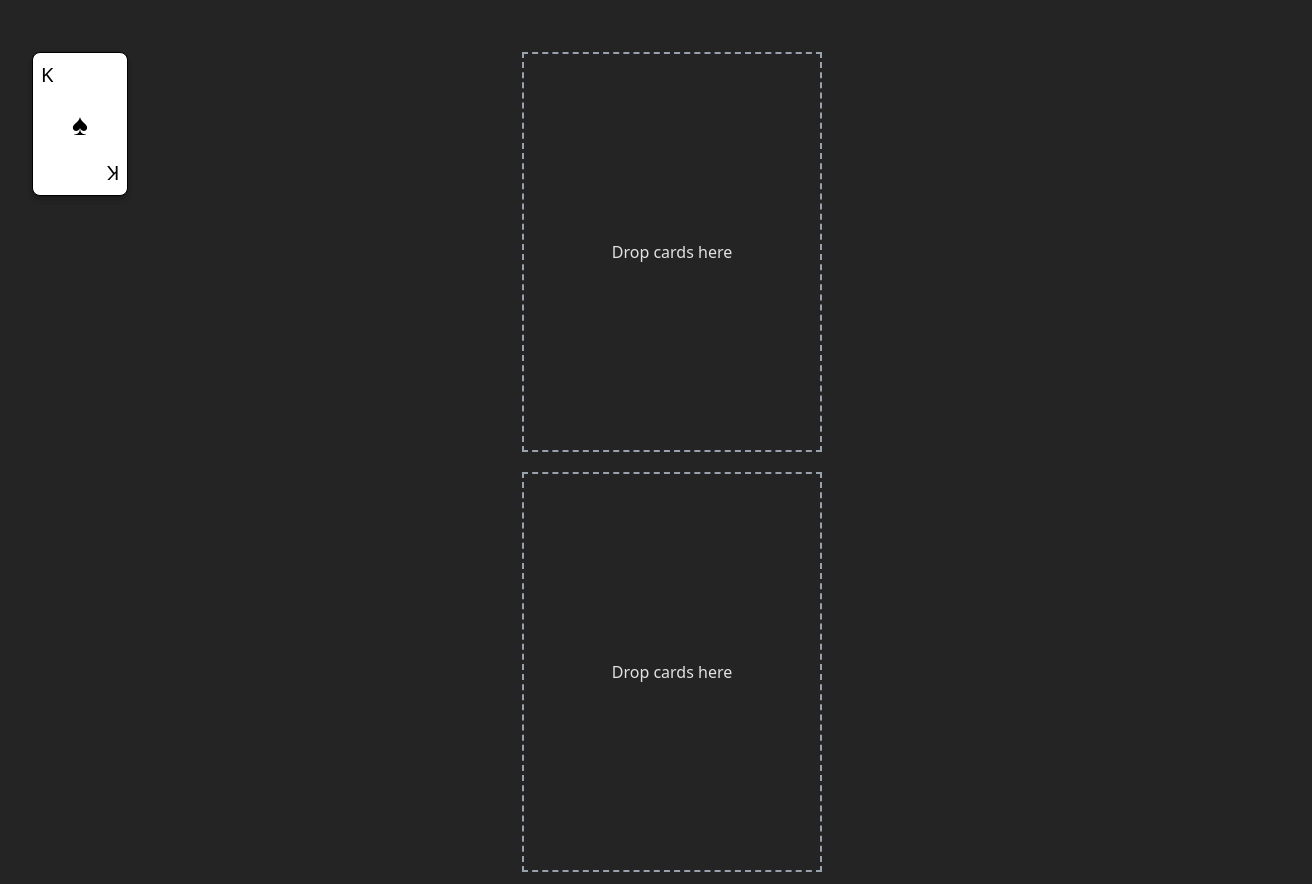
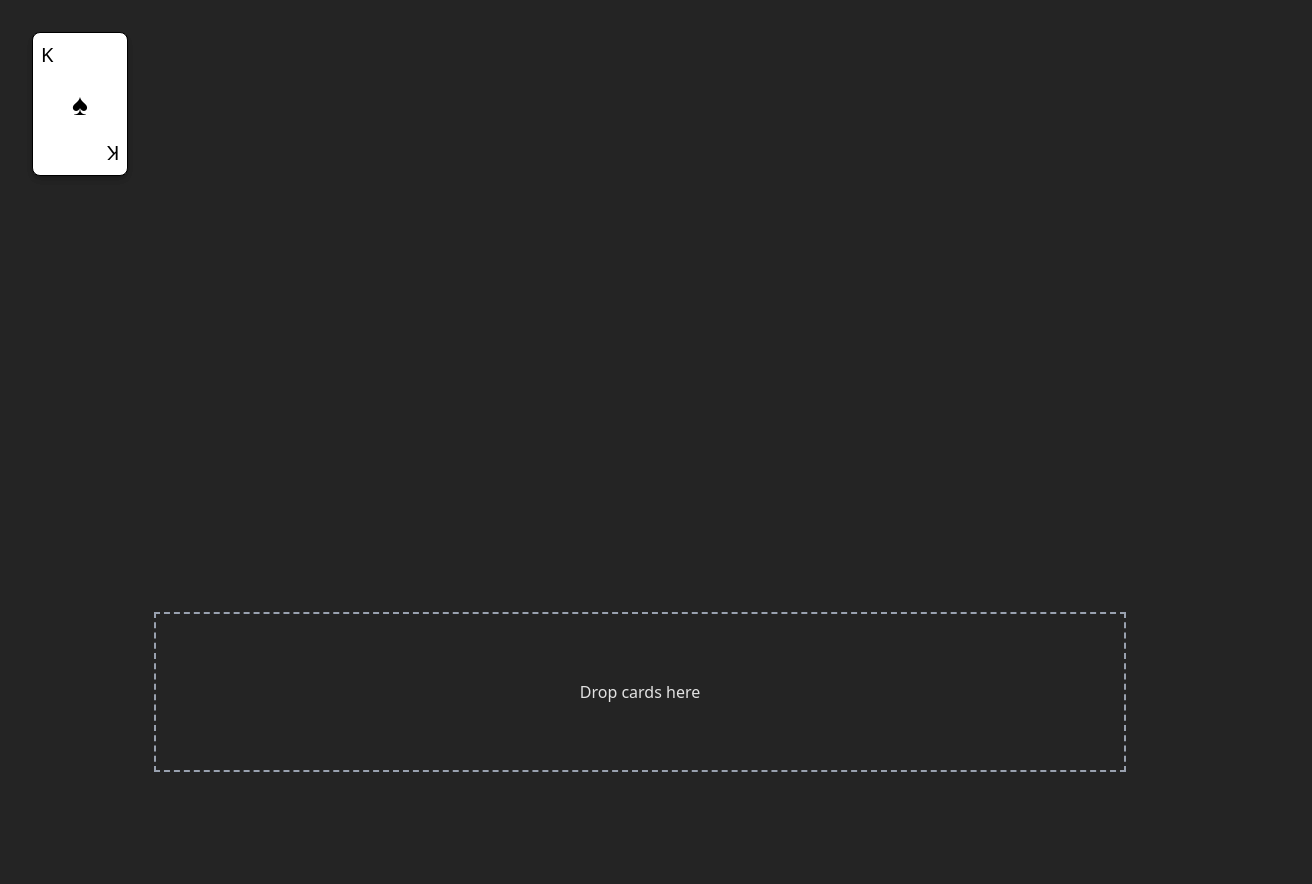
Before and after one commit to auperman-lab/cah-dating, a React (Vite) app: page / in a window 1280 px wide. Shown: the whole page, 1312 px wide, since content can reach past the window. Built offline with nearby package versions, Linux system fonts and the light colour scheme.

Commit message:
drop zone done more reusable

```diff
--- a/src/App.tsx
+++ b/src/App.tsx
@@ -18,20 +18,14 @@ function App() {
 
 
   return (
-    <div className="relative w-screen h-screen">
+    <div className="w-[100%] h-screen relative">
       <DndContext collisionDetection={pointerWithin}>
 
         {cards.map((card:CardData) => (
           <CardContainer key={`${card.rank}-${card.suit}`} cardProp={card}/>
         ))}
 
-
-        <CardDropZone id="zone-1" >
-        </CardDropZone >
-
-        <CardDropZone id="zone-2" >
-        </CardDropZone >
-
+        <CardDropZone id="zone-1" w={80} h={20} y={70} x={10}/>
 
       </DndContext>
     </div>
--- a/src/components/CardContainer.tsx
+++ b/src/components/CardContainer.tsx
@@ -56,7 +56,7 @@ const CardContainer: React.FC<CardContainerProps> = ({x = 0, y = 0, cardProp}) =
     position: "absolute",
     transform: `translate(${position.x + (transform?.x || 0)}px, ${position.y + (transform?.y || 0)}px) scale(${scale})`,
     transition: "transform 0.2s ease",
-    zIndex: isHovered ? 10 : "auto",
+    zIndex: isHovered ? 10 : 1,
     cursor: "grab"
 
   };
--- a/src/components/CardDropZone.tsx
+++ b/src/components/CardDropZone.tsx
@@ -4,9 +4,13 @@ import { useDroppable } from "@dnd-kit/core";
 interface CardDropZoneProps {
   id: string;
   children?: React.ReactNode;
+  x?:number;
+  y?:number;
+  w:number;
+  h:number;
 }
 
-const CardDropZone: React.FC<CardDropZoneProps> = ({ id, children }) => {
+const CardDropZone: React.FC<CardDropZoneProps> = ({ id, children, w, h, x, y }) => {
   const { setNodeRef, isOver } = useDroppable({
     id,
     data: {
@@ -18,7 +22,15 @@ const CardDropZone: React.FC<CardDropZoneProps> = ({ id, children }) => {
   return (
     <div
       ref={setNodeRef}
-      className={`w-[300px] h-[400px] bg-blue flex items-center justify-center border-2 transition-all duration-200 mx-auto my-5 p-2 ${
+      style={{
+        position: "absolute",
+        left: `${x}%`,
+        top: `${y}%`,
+        width: `${w}%`,
+        height: `${h}%`,
+
+    }}
+      className={`z-0 bg-blue flex items-center justify-center border-2 transition-all duration-200 mx-auto my-5 p-2 ${
         isOver ? "border-green-500 bg-green-50" : "border-gray-400 border-dashed"
       }`}
     >
```
